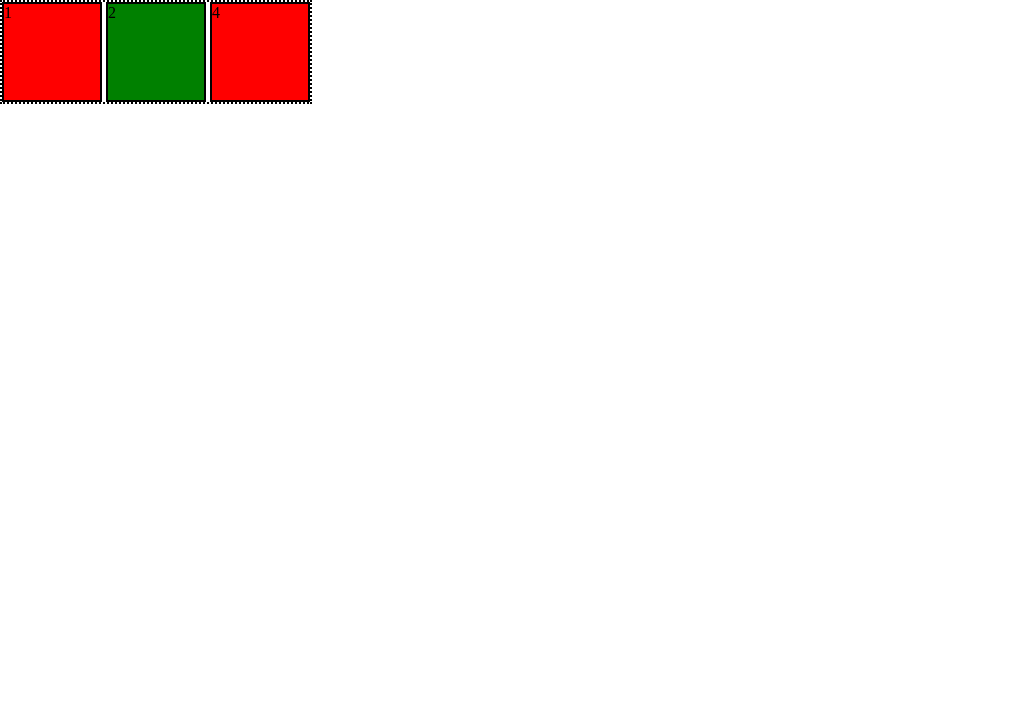
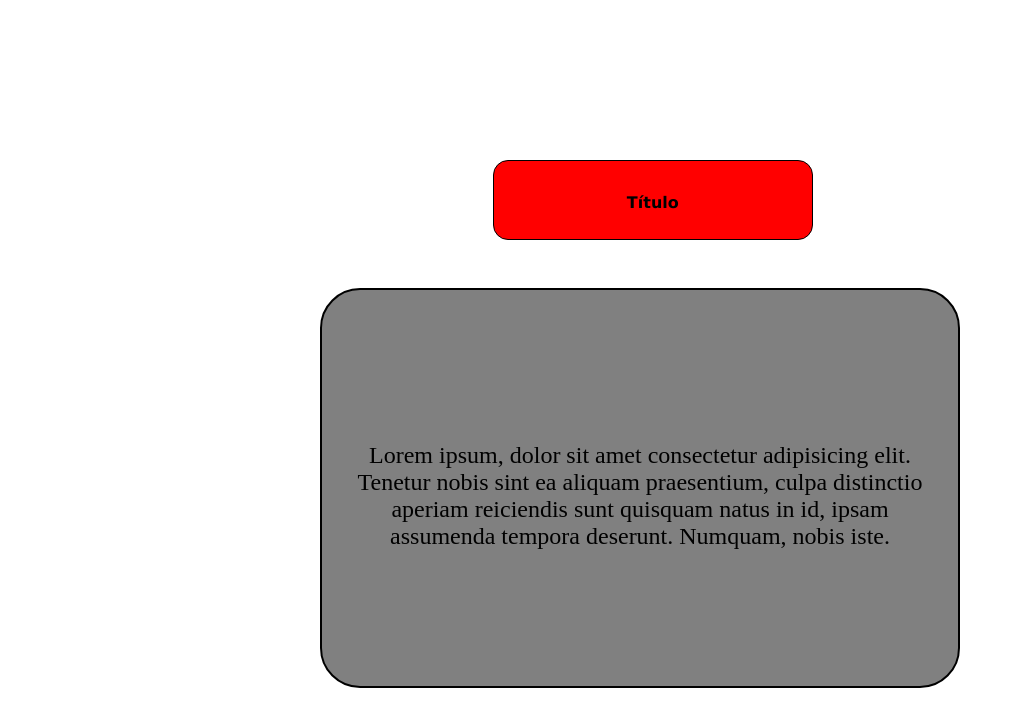
Before and after one commit to LaqueP/CursoHtmlCSS, a plain HTML site: page classePosition/index.html in a window 1280 px wide. Shown: the whole page, without its empty margins (0-1023 px from the left). Drawn offline with Linux system fonts and the light colour scheme.

Commit message:
práctica layout

```diff
--- a/classePosition/index.html
+++ b/classePosition/index.html
@@ -12,11 +12,23 @@
 
     </head>
     <main>
-        <div class="main_div">
+        <!-- <div class="main_div">
             <div class="box" id="box_1">1</div>
             <div class="box" id="box_2">2</div>
             <div class="box" id="box_3">3</div>
             <div class="box" id="box_4">4</div>
+        </div> -->
+        <div class="main_div_2">
+            <div class="div_box_1">
+                <h1 class="div_box_1__title">Título</h1>
+
+            </div>
+            <div class="div_box_2">
+                <p class="div_box_2__content">
+                    Lorem ipsum, dolor sit amet consectetur adipisicing elit. Tenetur nobis sint ea aliquam praesentium, culpa distinctio aperiam reiciendis sunt quisquam natus in id, ipsam assumenda tempora deserunt. Numquam, nobis iste.
+                </p>
+            </div>
+
         </div>
     </main>
     <footer>
--- a/classePosition/style.css
+++ b/classePosition/style.css
@@ -3,7 +3,11 @@
     padding: 0px;
     margin: 0px;
 }
-.main_div {
+html {
+    text-shadow: 62.5%;
+}
+
+/* .main_div {
     border: 2px dotted black;
     display: inline-block;
 }
@@ -17,4 +21,44 @@
 #box_2 {
     background-color: green;
     position: absolute;
+} */
+
+.div_box_1 {
+    background-color: red;
+    position: absolute;
+    border: 1px solid black;
+    border-radius: 15px;
+    width: 25%;
+    height: 10%;
+    bottom: 70%;
+    margin-left: 38.5%;
 }
+.div_box_1__title {
+    text-align: center;
+    font-family: Verdana, Geneva, Tahoma, sans-serif;
+    font-size: 1rem;
+    margin-top: 2rem;
+
+
+}
+.div_box_2 {
+    position: inherit;
+    background-color: grey;
+    width: 50%;
+    height: 50vh;
+    border-radius: 40px;
+    border: 2px solid black;
+    margin: 0 auto;
+    margin-top: 22.5%;
+
+}
+.div_box_2__content {
+    text-align: center;
+    font-size: 1.5rem;
+    margin-top: 5em;
+    padding: 2rem;
+
+
+
+
+}
```
